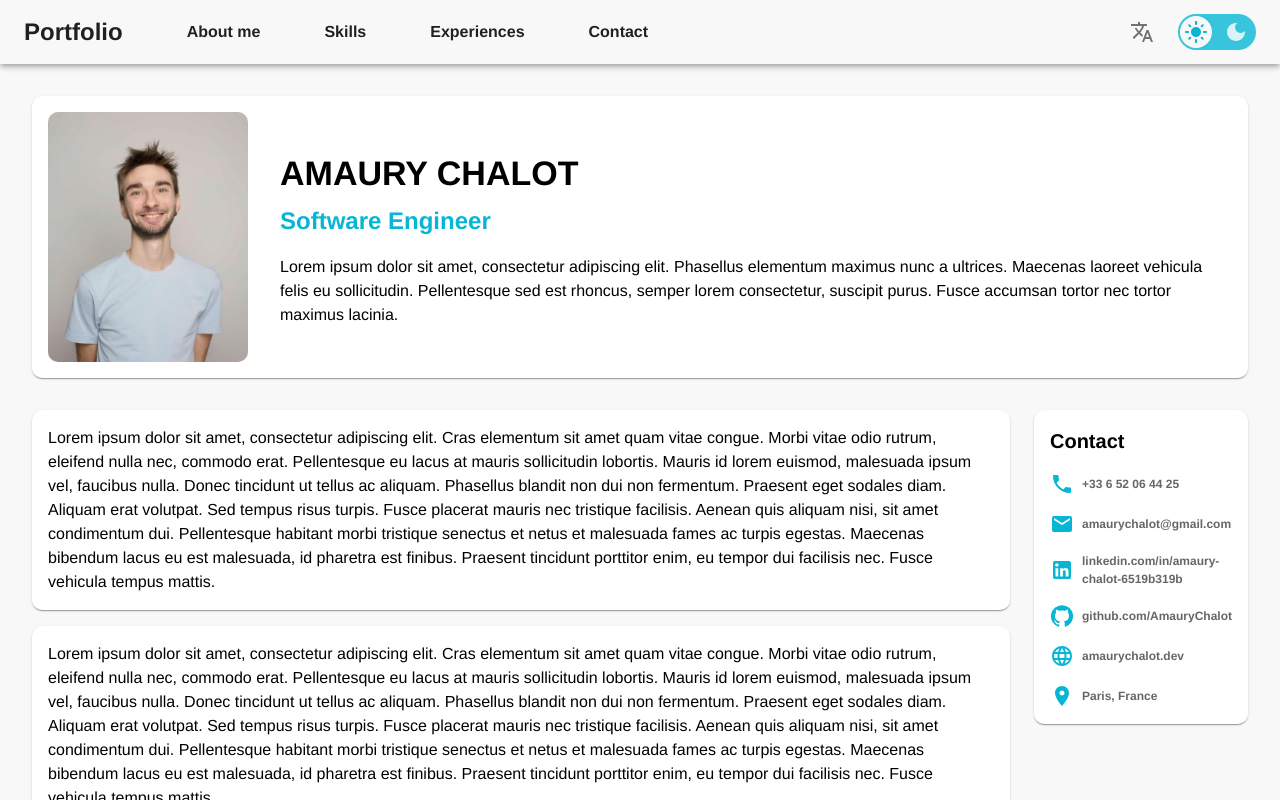
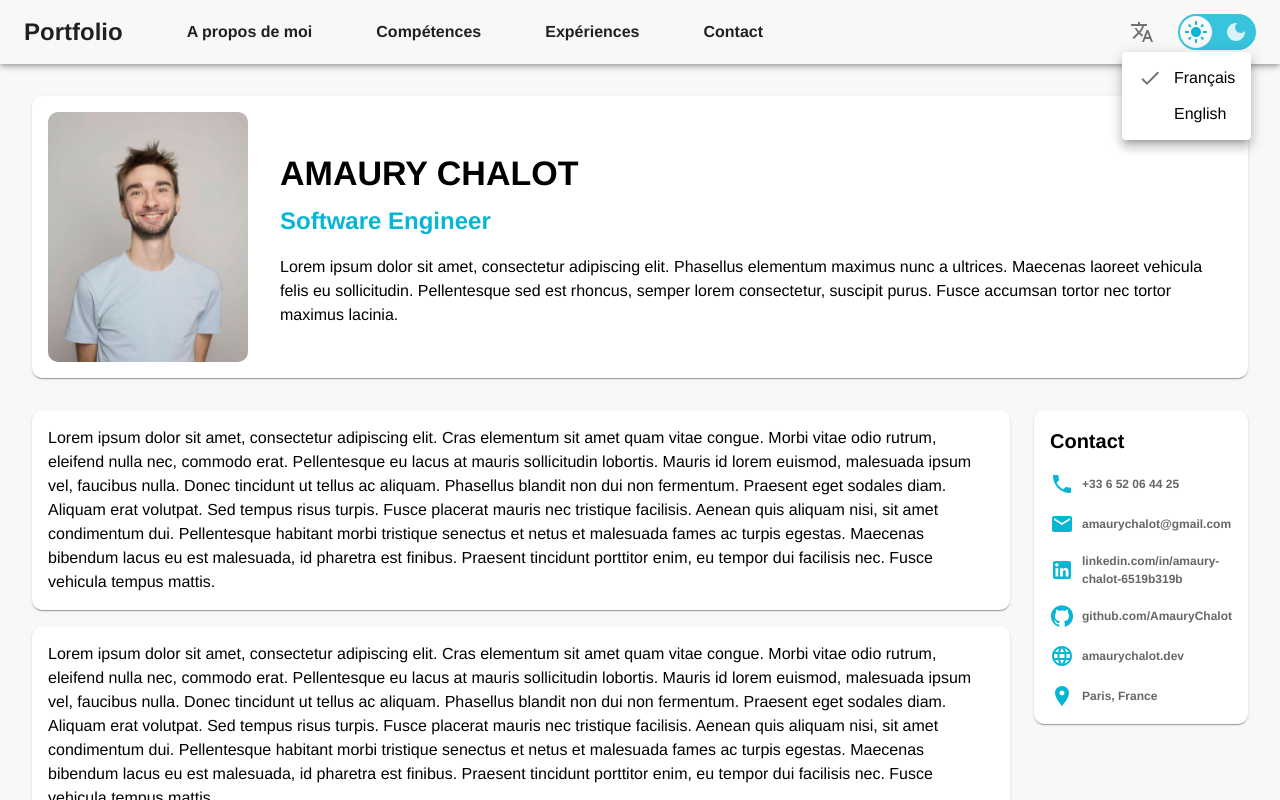
Before and after one commit to AmauryChalot/react-resume, a React (Vite) app: page / in a window 1280 px wide. Both pictures are taken after a click on the button 1142 px from the left and 32 px from the top of the page. Shown: the top 800 px of the page. Built offline with nearby package versions, Linux system fonts and the light colour scheme.

Commit message:
feat: language selection and app bar display name

```diff
--- a/src/components/LinkCard/LinkCard.styles.ts
+++ b/src/components/LinkCard/LinkCard.styles.ts
@@ -14,6 +14,11 @@ export const sxLinkCardContainer: SxProps<Theme> = {
     gap: "16px",
     scrollMarginTop: "96px",
     boxShadow: "0px 2px 1px -1px rgb(0 0 0 / 20%), 0px 1px 1px 0px rgb(0 0 0 / 14%), 0px 1px 3px 0px rgb(0 0 0 / 12%)",
+}
+
+export const sxLinkCardContainerSmall: SxProps<Theme> = {
+    ...sxLinkCardContainer,
+    gap: "8px",
 }
 
 export const sxLinkCardTitle: SxProps<Theme> = {
--- a/src/components/LinkCard/LinkCard.tsx
+++ b/src/components/LinkCard/LinkCard.tsx
@@ -2,6 +2,7 @@ import Box from "@mui/material/Box";
 import React from "react";
 import {
   sxLinkCardContainer,
+  sxLinkCardContainerSmall,
   sxLinkCardItemContainer,
   sxLinkCardItemTypography,
   sxLinkCardTitle,
@@ -13,10 +14,17 @@ import EmailIcon from "@mui/icons-material/Email";
 import Typography from "@mui/material/Typography";
 import LanguageOutlinedIcon from "@mui/icons-material/LanguageOutlined";
 import LocationOnIcon from "@mui/icons-material/LocationOn";
+import { useMediaQuery, useTheme } from "@mui/material";
 
 export const LinkCard = () => {
+  const theme = useTheme();
+  const isSmall = useMediaQuery(theme.breakpoints.down("md"));
+
   return (
-    <Box sx={sxLinkCardContainer} id={"contact"}>
+    <Box
+      sx={isSmall ? sxLinkCardContainerSmall : sxLinkCardContainer}
+      id={"contact"}
+    >
       <Typography sx={sxLinkCardTitle}>Contact</Typography>
       <Box sx={sxLinkCardItemContainer}>
         <PhoneIcon color="primary" />
--- a/src/modules/App/App.styles.ts
+++ b/src/modules/App/App.styles.ts
@@ -23,8 +23,13 @@ export const sxAppContentContainer: SxProps<Theme> = {
     boxSizing: "border-box",
     display: "flex",
     gap: "24px",
-    position: "relative",
 };
+
+export const sxAppContentContainerSmall: SxProps<Theme> = {
+    ...sxAppContentContainer,
+    flexDirection: "column-reverse",
+    gap: "16px",
+}
 
 export const sxAppContentLeftContainer: SxProps = {
     display: "flex",
--- a/src/modules/App/App.tsx
+++ b/src/modules/App/App.tsx
@@ -7,6 +7,7 @@ import { Appbar } from "../Appbar/Appbar";
 import {
   sxAppContainer,
   sxAppContentContainer,
+  sxAppContentContainerSmall,
   sxAppContentLeftContainer,
   sxAppContentRightContainer,
   sxPageContainer,
@@ -21,7 +22,7 @@ function App() {
       <Appbar />
       <Box sx={sxAppContainer}>
         <ContactCard />
-        <Box sx={sxAppContentContainer}>
+        <Box sx={isSmall ? sxAppContentContainerSmall : sxAppContentContainer}>
           <Box sx={sxAppContentLeftContainer}>
             <CustomCard />
             <CustomCard id={"skills"} />
--- a/src/modules/Appbar/Appbar.models.ts
+++ b/src/modules/Appbar/Appbar.models.ts
@@ -1,4 +1,5 @@
 export interface AppbarMenuItem {
-    displayName: string;
+    frenchDisplayName?: string;
+    englishDisplayName?: string;
     value: string;
 }
--- a/src/modules/Appbar/Appbar.tsx
+++ b/src/modules/Appbar/Appbar.tsx
@@ -11,11 +11,9 @@ import {
 } from "@mui/material";
 import Link from "@mui/material/Link";
 import { ThemeSwitch } from "../ThemeSwitch/ThemeSwitch";
-import { ThemeContext } from "../../context";
+import { ThemeContext, LanguageContext } from "../../context";
 import { AppbarMenuItem } from "./Appbar.models";
 import MenuIcon from "@mui/icons-material/Menu";
-import LanguageOutlinedIcon from "@mui/icons-material/LanguageOutlined";
-import TranslateIcon from "@mui/icons-material/Translate";
 import {
   sxAppbar,
   sxAppbarContainer,
@@ -24,28 +22,34 @@ import {
   sxAppbarNavigationItem,
   sxAppbarRightContainer,
 } from "./Appbar.styles";
+import { LanguageSelection } from "../LanguageSelection/LanguageSelection";
 
 export const Appbar = () => {
   const { currentTheme, setTheme } = React.useContext(ThemeContext);
+  const { currentLanguage, setLanguage } = React.useContext(LanguageContext);
 
   const theme = useTheme();
   const isSmall = useMediaQuery(theme.breakpoints.down("md"));
 
   const menuItems: AppbarMenuItem[] = [
     {
-      displayName: "About me",
+      frenchDisplayName: "A propos de moi",
+      englishDisplayName: "About me",
       value: "#aboutme",
     },
     {
-      displayName: "Skills",
+      frenchDisplayName: "Compétences",
+      englishDisplayName: "Skills",
       value: "#skills",
     },
     {
-      displayName: "Experiences",
+      frenchDisplayName: "Expériences",
+      englishDisplayName: "Experiences",
       value: "#experiences",
     },
     {
-      displayName: "Contact",
+      frenchDisplayName: "Contact",
+      englishDisplayName: "Contact",
       value: "#contact",
     },
   ];
@@ -82,15 +86,15 @@ export const Appbar = () => {
                     underline={"none"}
                     sx={sxAppbarNavigationItem}
                   >
-                    {element.displayName}
+                    {currentLanguage === "french"
+                      ? element.frenchDisplayName
+                      : element.englishDisplayName}
                   </Link>
                 );
               })}
           </Box>
           <Box sx={sxAppbarRightContainer}>
-            <IconButton>
-              <TranslateIcon />
-            </IconButton>
+            <LanguageSelection />
             <ThemeSwitch />
           </Box>
         </Toolbar>
--- /dev/null
+++ b/src/modules/LanguageSelection/LanguageSelection.tsx
@@ -0,0 +1,68 @@
+import React from "react";
+import {
+  IconButton,
+  ListItemIcon,
+  ListItemText,
+  Menu,
+  MenuItem,
+} from "@mui/material";
+import TranslateIcon from "@mui/icons-material/Translate";
+import { LanguageContext } from "../../context";
+import { Check } from "@mui/icons-material";
+
+export const LanguageSelection = () => {
+  const [anchorEl, setAnchorEl] = React.useState<null | HTMLElement>(null);
+  const open = Boolean(anchorEl);
+  const handleClick = (event: React.MouseEvent<HTMLButtonElement>) => {
+    setAnchorEl(event.currentTarget);
+  };
+  const { currentLanguage, setLanguage } = React.useContext(LanguageContext);
+
+  const handleClose = () => {
+    setAnchorEl(null);
+  };
+
+  return (
+    <React.Fragment>
+      <IconButton onClick={handleClick}>
+        <TranslateIcon />
+      </IconButton>
+      <Menu anchorEl={anchorEl} open={open} onClose={handleClose}>
+        <MenuItem
+          onClick={() => {
+            setLanguage("french");
+            handleClose();
+          }}
+        >
+          {currentLanguage === "french" ? (
+            <React.Fragment>
+              <ListItemIcon>
+                <Check />
+              </ListItemIcon>
+              Français
+            </React.Fragment>
+          ) : (
+            <ListItemText inset>Français</ListItemText>
+          )}
+        </MenuItem>
+        <MenuItem
+          onClick={() => {
+            setLanguage("english");
+            handleClose();
+          }}
+        >
+          {currentLanguage === "english" ? (
+            <React.Fragment>
+              <ListItemIcon>
+                <Check />
+              </ListItemIcon>
+              English
+            </React.Fragment>
+          ) : (
+            <ListItemText inset>English</ListItemText>
+          )}
+        </MenuItem>
+      </Menu>
+    </React.Fragment>
+  );
+};
```
